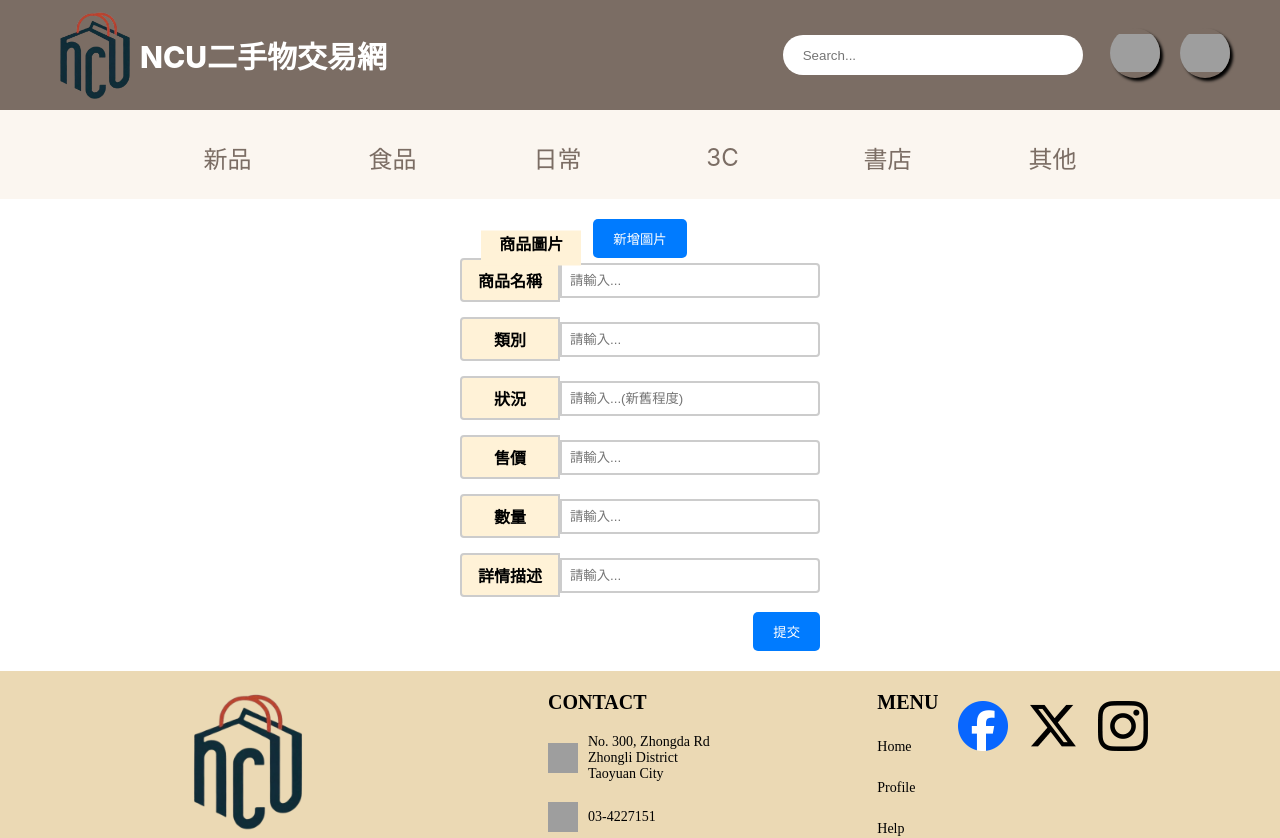
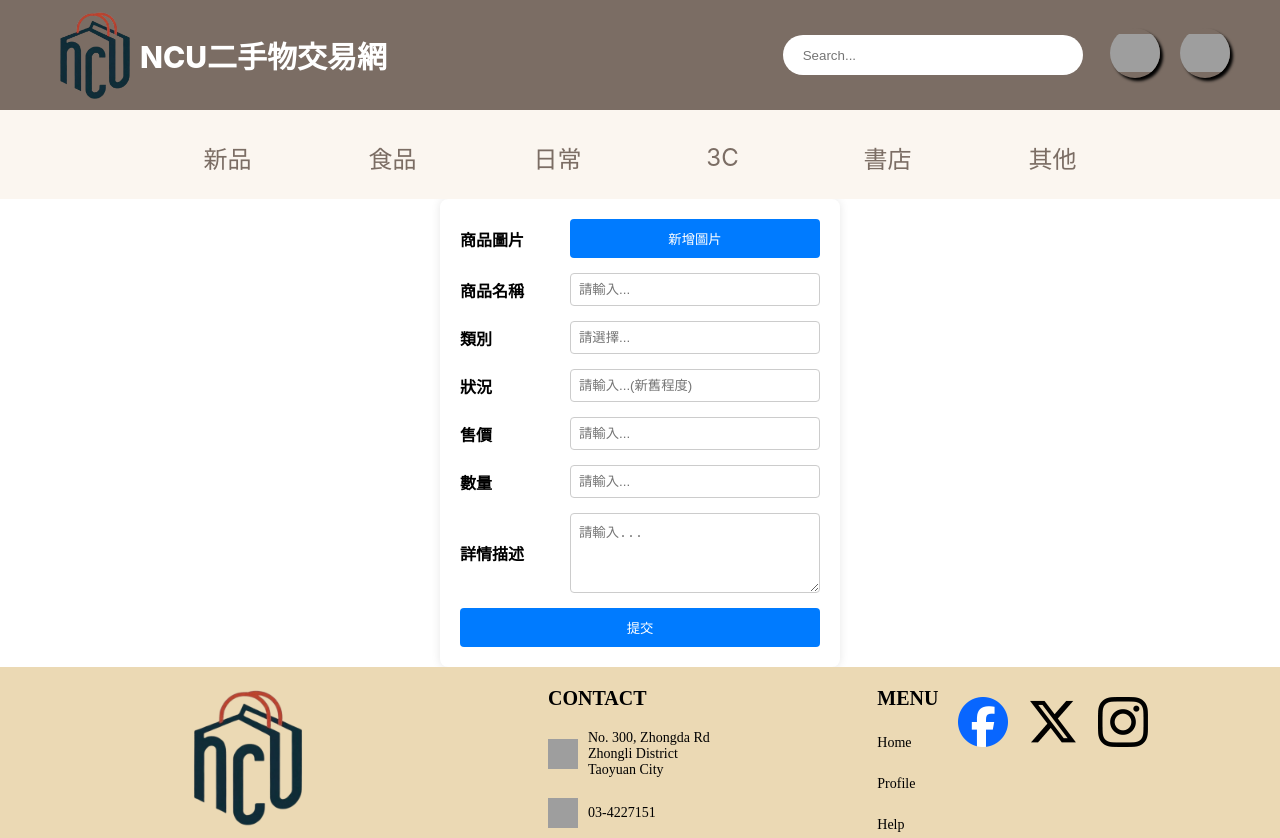
Before and after one commit to ryan8967/mid-term-project, a Vue app: page /newproduct in a window 1280 px wide. Shown: the top 838 px of the page. Built offline with nearby package versions, Linux system fonts and the light colour scheme; grey boxes are pictures that could not be loaded.

Commit message:
newProduct.vue 的更新 只能說是差強人意 再請大神們幫看

```diff
--- a/src/components/pages/ProductPages/newProduct.vue
+++ b/src/components/pages/ProductPages/newProduct.vue
@@ -1,35 +1,24 @@
 <template>
   <div class="form-container">
     <form @submit.prevent="handleSubmit">
-      <div class="color-block"><strong>商品圖片</strong></div>
-      <div class="button-row">
-        <button class="add-image-button" type="button" @click="addImageField">
-          新增圖片
-        </button>
+      <div class="form-row">
+        <label class="input-label">商品圖片</label>
+        <button type="button" @click="addImageField">新增圖片</button>
       </div>
       <div class="form-row" v-for="(input, index) in formInputs" :key="index">
-        <div class="input-title">{{ input.label }}</div>
-        <input
-          :id="input.id"
-          v-model="input.value"
-          :type="input.type"
-          :placeholder="input.placeholder"
-        />
+        <label class="input-label" :for="input.id">{{ input.label }}</label>
+        <input :id="input.id" v-model="input.value" :type="input.type" :placeholder="input.placeholder">
+      </div>
+      <div class="form-row">
+        <label class="input-label" for="description">詳情描述</label>
+        <textarea id="description" v-model="description" placeholder="請輸入..."></textarea>
+      </div>
+      <div class="image-upload-row" v-for="(image, index) in images" :key="'image' + index">
+        <label class="input-label" :for="'imageUpload' + index">上傳圖片 {{ index + 1 }}</label>
+        <input type="file" :id="'imageUpload' + index" @change="handleFileUpload($event, index)">
       </div>
       <div class="button-row">
         <button type="submit">提交</button>
-      </div>
-      <div
-        class="image-upload-row"
-        v-for="(image, index) in images"
-        :key="'image' + index"
-      >
-        <label :for="'imageUpload' + index">上傳圖片 {{ index + 1 }}</label>
-        <input
-          type="file"
-          :id="'imageUpload' + index"
-          @change="handleFileUpload($event, index)"
-        />
       </div>
     </form>
   </div>
@@ -37,53 +26,17 @@
 
 <script>
 export default {
-  name: "CustomForm",
+  name: 'CustomForm',
   data() {
     return {
       images: [],
+      description: '',
       formInputs: [
-        {
-          id: "id_number",
-          label: "商品名稱",
-          value: "",
-          type: "text",
-          placeholder: "請輸入...",
-        },
-        {
-          id: "department",
-          label: "類別",
-          value: "",
-          type: "text",
-          placeholder: "請輸入...",
-        },
-        {
-          id: "position",
-          label: "狀況",
-          value: "",
-          type: "text",
-          placeholder: "請輸入...(新舊程度)",
-        },
-        {
-          id: "phone",
-          label: "售價",
-          value: "",
-          type: "text",
-          placeholder: "請輸入...",
-        },
-        {
-          id: "email",
-          label: "數量",
-          value: "",
-          type: "text",
-          placeholder: "請輸入...",
-        },
-        {
-          id: "comments",
-          label: "詳情描述",
-          value: "",
-          type: "text",
-          placeholder: "請輸入...",
-        },
+        { id: 'product-name', label: '商品名稱', value: '', type: 'text', placeholder: '請輸入...' },
+        { id: 'category', label: '類別', value: '', type: 'text', placeholder: '請選擇...' },
+        { id: 'condition', label: '狀況', value: '', type: 'text', placeholder: '請輸入...(新舊程度)' },
+        { id: 'price', label: '售價', value: '', type: 'text', placeholder: '請輸入...' },
+        { id: 'quantity', label: '數量', value: '', type: 'text', placeholder: '請輸入...' },
       ],
     };
   },
@@ -91,6 +44,7 @@ export default {
     handleSubmit() {
       // 處理提交邏輯
       console.log(this.formInputs);
+      console.log(this.description);
       console.log(this.images);
     },
     handleFileUpload(event, index) {
@@ -98,39 +52,22 @@ export default {
       this.$set(this.images, index, file);
     },
     addImageField() {
-      this.images.push(null); // 推入一個新的空位置到 images 陣列
-    },
-  },
+      this.images.push(null);  // 推入一個新的空位置到 images 陣列
+    }
+  }
 };
 </script>
 
+
+<!-- css -->
 <style scoped>
-.color-block {
-  width: 100px;
-  height: 35px;
-  background-color: #fff2d7;
-  position: absolute;
-  top: 31%;
-  left: 41.5%;
-  transform: translate(-50%, -50%);
-  text-align: center;
-  margin-bottom: 15px;
-}
-
-.add-image-button {
-  display: flex;
-  justify-content: left;
-  margin: auto;
-}
-
 .form-container {
-  display: flex;
-  flex-direction: column;
   max-width: 400px;
   margin: auto;
   padding: 20px;
   background-color: #ffffff;
-  border-radius: 4px;
+  border-radius: 8px;
+  box-shadow: 0 0 10px rgba(0, 0, 0, 0.1);
 }
 
 .form-row,
@@ -140,38 +77,47 @@ export default {
   margin-bottom: 15px;
 }
 
-.input-title {
-  width: 100px;
-  padding: 8px;
-  background-color: #fff2d7; /* 可根據需要修改顏色 */
-  text-align: center;
+.input-label {
+  width: 100px; /* 你可以根据需要调整宽度 */
+  margin-right: 10px;
   font-weight: bold;
-  border: 2px solid #ccc;
-  border-radius: 4px 0 0 4px;
 }
 
 input[type="text"],
-textarea {
+input[type="file"],
+textarea,
+button {
   flex: 1;
   padding: 8px;
-  border: 2px solid #ccc;
-  border-radius: 0 4px 4px 0;
+  border: 1px solid #ccc;
+  border-radius: 4px;
+  box-sizing: border-box;
+}
+
+textarea {
+  resize: vertical;
+  height: 80px;
 }
 
 button {
+  background-color: #007BFF;
+  color: white;
+  border: none;
+  border-radius: 4px;
+  cursor: pointer;
   padding: 10px 20px;
-  border: none;
-  background-color: #007bff;
-  color: white;
-  border-radius: 5px;
-  cursor: pointer;
+}
+
+button:hover {
+  background-color: #0056b3;
 }
 
 .button-row {
   display: flex;
-  justify-content: flex-end; /* 按鈕靠右對齊 */
+  justify-content: flex-end;
 }
 </style>
+
 
 /*{ id: 'name', label: '商品圖片', value: '', type: 'text', placeholder:
 '請输入...' }, { id: 'id_number', label: '商品名稱', value: '', type: 'text',
```
Also changed, not shown: src/router.js (+3 -4 lines).
